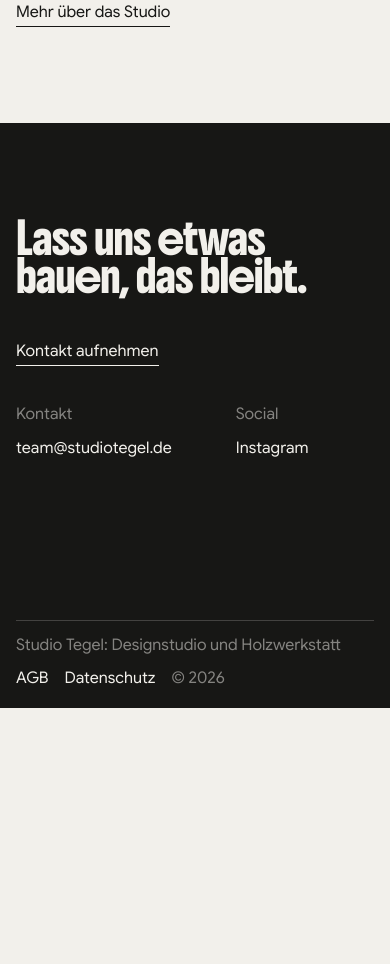
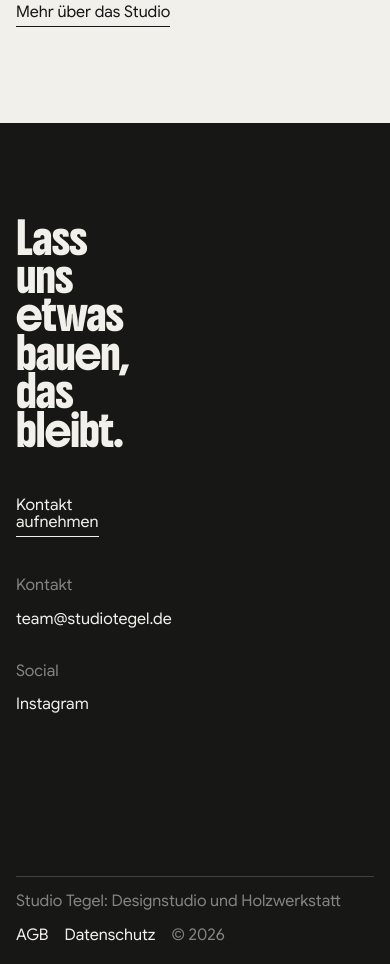
Before and after one commit to brandonhaslegs/studio-tegel, a Next.js app: page / in a window 390 px wide. Shown: the part 4440-5404 px from the top of the page. Before the commit the page ends 5148 px from the top, so only its background shows below. Built offline with nearby package versions, Linux system fonts and the light colour scheme.

Commit message:
Integrate homepage CTA into footer

```diff
--- a/src/app/page.tsx
+++ b/src/app/page.tsx
@@ -41,11 +41,10 @@ export default function Home() {
       <Reveal delay={0.1} className="col-span-12 mt-10 flex flex-col justify-between md:col-span-5 md:col-start-8 md:mt-0"><div><h2 className="headline">Materialien haben wir genug.</h2></div><div className="mt-16"><p className="project-copy max-w-sm">Wir verarbeiten Baustoffe, die sonst auf der Deponie landen würden, zu neuen, zirkulären Möbeln und Produkten.</p><Link className="nav-text mt-8 inline-block border-b border-ink pb-1 transition-opacity hover:opacity-60" href="/studio">Mehr über das Studio</Link></div></Reveal>
     </section>
 
-    <section className="bg-ink px-4 py-24 text-paper md:px-8 md:py-40">
-      <div className="grid grid-cols-1 gap-14 md:grid-cols-12">
+    <Footer showContact={false}>
+      <section className="page-grid py-24 text-paper md:py-40">
         <div className="md:col-span-8 md:col-start-4"><h2 className="headline max-w-[10ch]">Lass uns etwas bauen, das bleibt.</h2><a className="nav-text mt-12 inline-block border-b border-paper pb-1 transition-opacity hover:opacity-60" href="mailto:team@studiotegel.de">Kontakt aufnehmen</a><div className="mt-10 flex flex-wrap gap-x-16 gap-y-8"><div><p className="nav-text mb-3 text-paper/50">Kontakt</p><a className="project-copy underline underline-offset-4" href="mailto:team@studiotegel.de">team@studiotegel.de</a></div><div><p className="nav-text mb-3 text-paper/50">Social</p><a className="project-copy underline underline-offset-4" href="https://www.instagram.com/studio_tegel/" rel="noreferrer" target="_blank">Instagram</a></div></div></div>
-      </div>
-    </section>
-    <Footer showContact={false} />
+      </section>
+    </Footer>
   </main>;
 }
--- a/src/components/footer.tsx
+++ b/src/components/footer.tsx
@@ -1,10 +1,13 @@
 import Link from "next/link";
 
-export function Footer({ showContact = true }: { showContact?: boolean }) {
-  return <footer className="site-footer bg-ink px-4 pb-5 pt-16 text-paper md:px-8 md:pt-24">
+export function Footer({ showContact = true, children }: { showContact?: boolean; children?: React.ReactNode }) {
+  return <footer className="site-footer bg-ink text-paper">
+    {children}
+    <div className="px-4 pb-5 pt-16 md:px-8 md:pt-24">
     {showContact && <div className="grid grid-cols-1 gap-12 md:grid-cols-12">
       {showContact && <><div className="col-span-1 md:col-start-7 md:col-span-2"><p className="nav-text mb-3 text-paper/50">Kontakt</p><a className="project-copy underline underline-offset-4" href="mailto:team@studiotegel.de">team@studiotegel.de</a></div><div className="col-span-1 md:col-span-2"><p className="nav-text mb-3 text-paper/50">Social</p><a className="project-copy underline underline-offset-4" href="https://www.instagram.com/studio_tegel/" rel="noreferrer" target="_blank">Instagram</a></div></>}
     </div>}
     <div className={`${showContact ? "mt-24" : "mt-0"} flex flex-col gap-4 border-t border-paper/20 pt-4 md:flex-row md:items-end md:justify-between`}><p className="nav-text text-paper/50">Studio Tegel: Designstudio und Holzwerkstatt</p><div className="flex gap-4"><Link className="nav-text text-paper/50" href="/agb">AGB</Link><Link className="nav-text text-paper/50" href="/datenschutz">Datenschutz</Link><p className="nav-text text-paper/50">© 2026</p></div></div>
+    </div>
   </footer>;
 }
```
